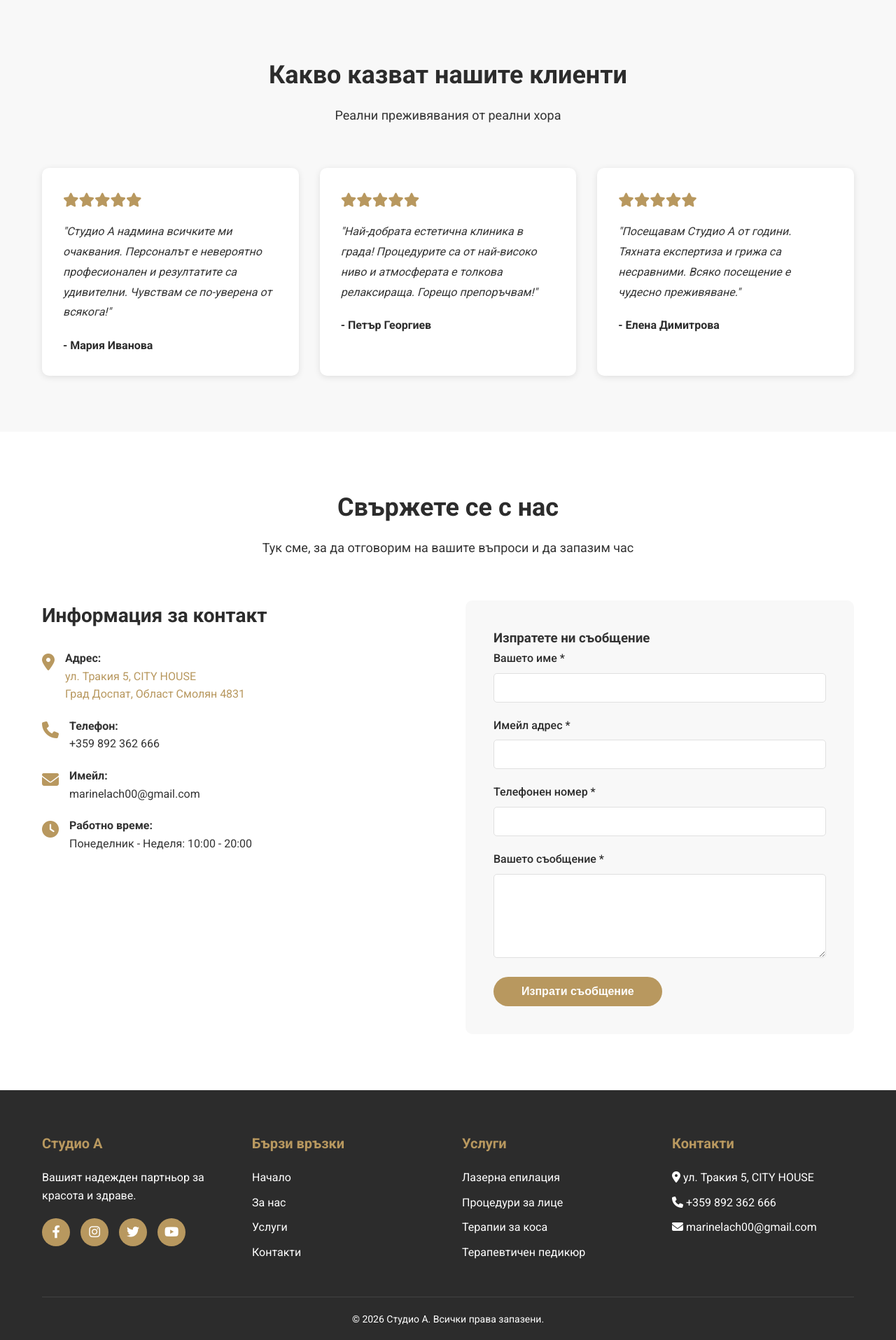
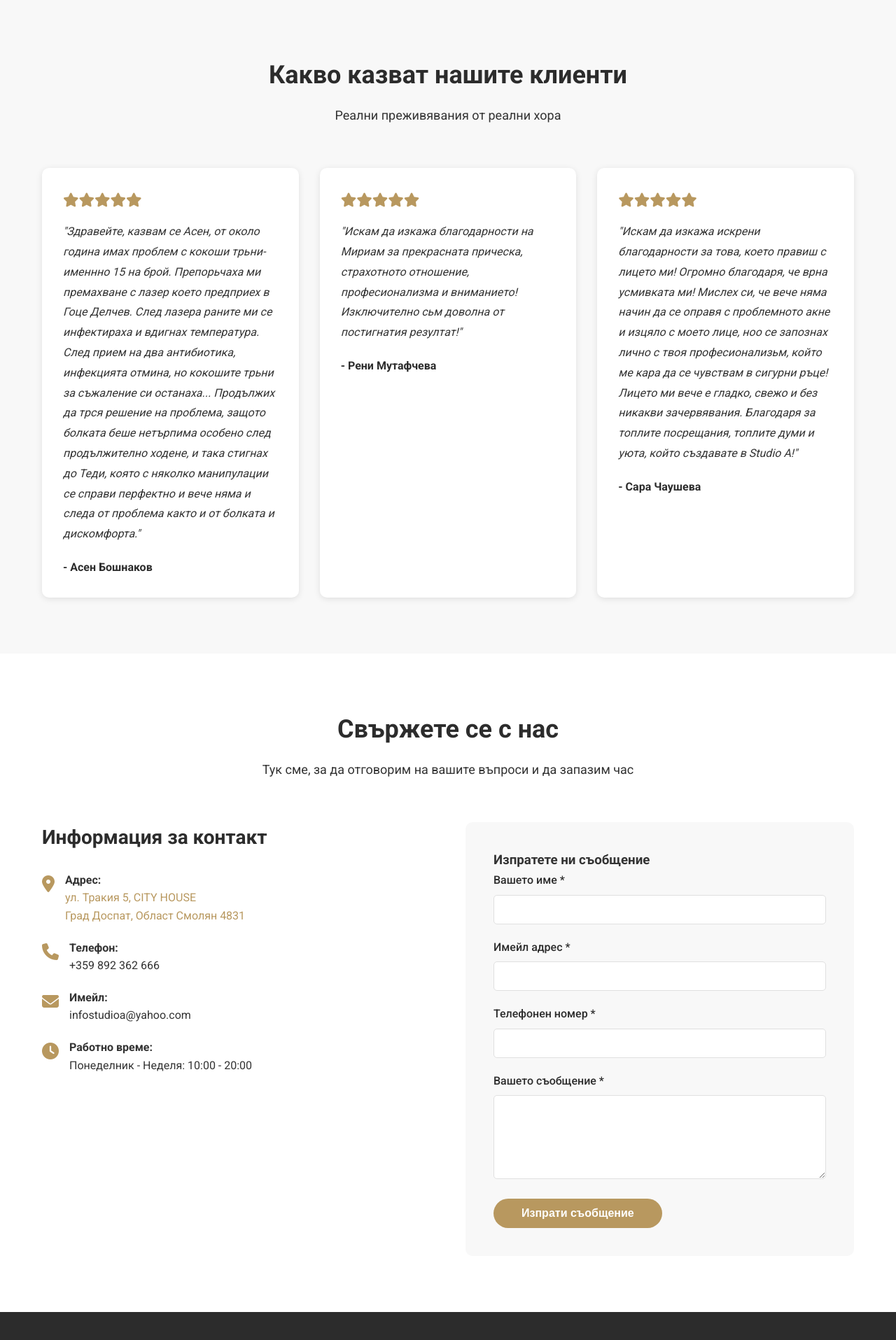
Before and after one commit to DevilPhp/StudioA, a Flask app: page /BG/ in a window 1280 px wide. Shown: the part 3500-5415 px from the top of the page at 70% size. Run offline with Flask 3, Linux system fonts and the light colour scheme.

Commit message:
last commit

```diff
--- a/static/js/slideshow.js
+++ b/static/js/slideshow.js
@@ -36,7 +36,8 @@ class SlideshowManager {
     }
 
     loadSlides() {
-        const savedSlides = localStorage.getItem(`slideshow_${this.currentLang}`);
+        // const savedSlides = localStorage.getItem(`slideshow_${this.currentLang}`);
+        const savedSlides = NaN
         const savedDuration = localStorage.getItem('slideshow_duration');
 
         if (savedDuration) {
--- a/templates/BG/index.html
+++ b/templates/BG/index.html
@@ -14,7 +14,7 @@
             <div class="container">
                 <div class="top-bar-info">
                     <a href="tel:+359892362666"><i class="fas fa-phone"></i> +359 892 362 666</a>
-                    <a href="mailto:marinelach00@gmail.com"><i class="fas fa-envelope"></i> marinelach00@gmail.com</a>
+                    <a href="mailto:marinelach00@gmail.com"><i class="fas fa-envelope"></i> infostudioa@yahoo.com</a>
                 </div>
                 <div class="top-bar-info">
                     <span><i class="fas fa-clock"></i> Пон - Нед: 10:00 - 20:00</span>
@@ -153,22 +153,32 @@
                     <div class="testimonial-rating">
                         <i class="fas fa-star"></i><i class="fas fa-star"></i><i class="fas fa-star"></i><i class="fas fa-star"></i><i class="fas fa-star"></i>
                     </div>
-                    <p class="testimonial-text">"Студио А надмина всичките ми очаквания. Персоналът е невероятно професионален и резултатите са удивителни. Чувствам се по-уверена от всякога!"</p>
-                    <p class="testimonial-author">- Мария Иванова</p>
+                    <p class="testimonial-text">"Здравейте, казвам се Асен, от около година имах проблем с кокоши трьни- именнно 15 на брой.
+                        Препорьчаха ми премахване с лазер което предприех в Гоце Делчев. След лазера раните ми се инфектираха и вдигнах температура.
+                        След прием на два антибиотика, инфекцията отмина, но кокошите трьни за съжаление си останаха...
+                        Продължих да трся решение на проблема, защото болката беше нетърпима особено след продължително ходене,
+                        и така стигнах до Теди, която с няколко манипулации се справи перфектно и вече няма и следа от проблема както и от болката и дискомфорта."</p>
+                    <p class="testimonial-author">- Асен Бошнаков</p>
                 </div>
                 <div class="testimonial-card">
                     <div class="testimonial-rating">
                         <i class="fas fa-star"></i><i class="fas fa-star"></i><i class="fas fa-star"></i><i class="fas fa-star"></i><i class="fas fa-star"></i>
                     </div>
-                    <p class="testimonial-text">"Най-добрата естетична клиника в града! Процедурите са от най-високо ниво и атмосферата е толкова релаксираща. Горещо препоръчвам!"</p>
-                    <p class="testimonial-author">- Петър Георгиев</p>
+                    <p class="testimonial-text">"Искам да изкажа благодарности на
+                        Мириам за прекрасната прическа, страхотното отношение, професионализма и вниманието!
+                        Изключително сьм доволна от постигнатия резултат!"</p>
+                    <p class="testimonial-author">- Рени Мутафчева</p>
                 </div>
                 <div class="testimonial-card">
                     <div class="testimonial-rating">
                         <i class="fas fa-star"></i><i class="fas fa-star"></i><i class="fas fa-star"></i><i class="fas fa-star"></i><i class="fas fa-star"></i>
                     </div>
-                    <p class="testimonial-text">"Посещавам Студио А от години. Тяхната експертиза и грижа са несравними. Всяко посещение е чудесно преживяване."</p>
-                    <p class="testimonial-author">- Елена Димитрова</p>
+                    <p class="testimonial-text">"Искам да изкажа искрени благодарности за това, което правиш с лицето ми!
+                        Огромно благодаря, че врна усмивката ми!
+                        Мислех си, че вече няма начин да се оправя с проблемното акне и изцяло с моето лице, ноо се запознах лично с твоя професионализьм,
+                        който ме кара да се чувствам в сигурни ръце! Лицето ми вече е гладко, свежо и без никакви зачервявания.
+                        Благодаря за топлите посрещания, топлите думи и уюта, който създавате в Studio A!"</p>
+                    <p class="testimonial-author">- Сара Чаушева</p>
                 </div>
             </div>
         </div>
@@ -198,7 +208,7 @@
                     </div>
                     <div class="contact-item">
                         <div class="contact-icon"><i class="fas fa-envelope"></i></div>
-                        <div><strong>Имейл:</strong><br>marinelach00@gmail.com</div>
+                        <div><strong>Имейл:</strong><br>infostudioa@yahoo.com</div>
                     </div>
                     <div class="contact-item">
                         <div class="contact-icon"><i class="fas fa-clock"></i></div>
@@ -267,7 +277,7 @@
                     <ul>
                         <li><i class="fas fa-map-marker-alt"></i> ул. Тракия 5, CITY HOUSE</li>
                         <li><i class="fas fa-phone"></i> +359 892 362 666</li>
-                        <li><i class="fas fa-envelope"></i> marinelach00@gmail.com</li>
+                        <li><i class="fas fa-envelope"></i> infostudioa@yahoo.com</li>
                     </ul>
                 </div>
             </div>
```
